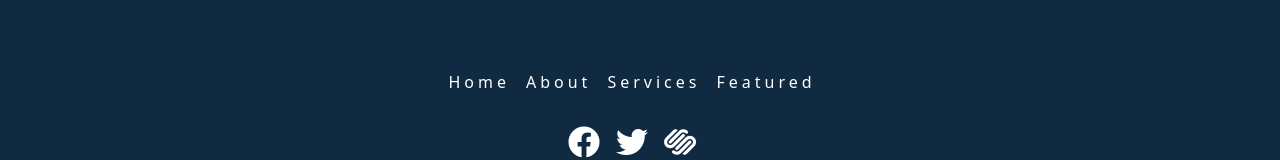
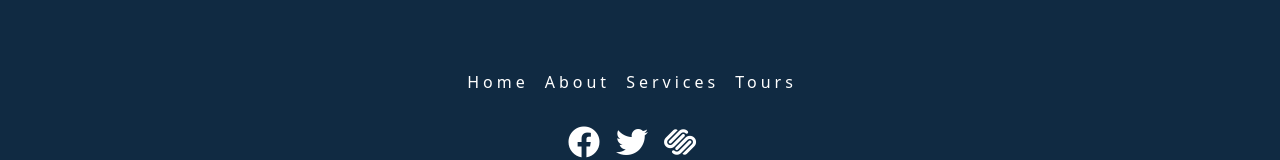
Before and after one commit to mupenziherve/IwacuExploreApp, a React (Create React App) app: page / in a window 1280 px wide. Shown: the part 3009-3169 px from the top of the page. Built offline with nearby package versions, Linux system fonts and the light colour scheme.

Commit message:
finishing footer

```diff
--- a/src/components/Footer.js
+++ b/src/components/Footer.js
@@ -1,36 +1,36 @@
+import { pageLinks, socialLinks } from "../data";
+
 const Footer = () => {
   return (
     <footer className="section footer">
       <ul className="footer-links">
-        <li>
-          <a href="#home" className="footer-link">home</a>
+        {pageLinks.map((link)=>{
+          const {id, href, text} = link
+          return (
+            <li key={id}>
+          <a href={href} className="footer-link">{text}</a>
         </li>
-        <li>
-          <a href="#about" className="footer-link">about</a>
-        </li>
-        <li>
-          <a href="#services" className="footer-link">services</a>
-        </li>
-        <li>
-          <a href="#featured" className="footer-link">featured</a>
-        </li>
+
+          );
+
+        })}
+
+
       </ul>
       <ul className="footer-icons">
-        <li>
-          <a href="https://www.twitter.com" target="_blank" className="footer-icon"
-            ><i className="fab fa-facebook"></i
-          ></a>
+        {socialLinks.map((link)=>{
+          const {id, href, icon} = link
+          return (
+            <li>
+          <a href={href} target="_blank" className="footer-icon" rel="noreferrer">
+            <i className={icon} ></i></a>
         </li>
-        <li>
-          <a href="https://www.twitter.com" target="_blank" className="footer-icon"
-            ><i className="fab fa-twitter"></i
-          ></a>
-        </li>
-        <li>
-          <a href="https://www.twitter.com" target="_blank" className="footer-icon"
-            ><i className="fab fa-squarespace"></i
-          ></a>
-        </li>
+
+          );
+
+        })}
+
+
       </ul>
       <p className="copyright">
         copyright &copy; Iwacu travel tours company
```
